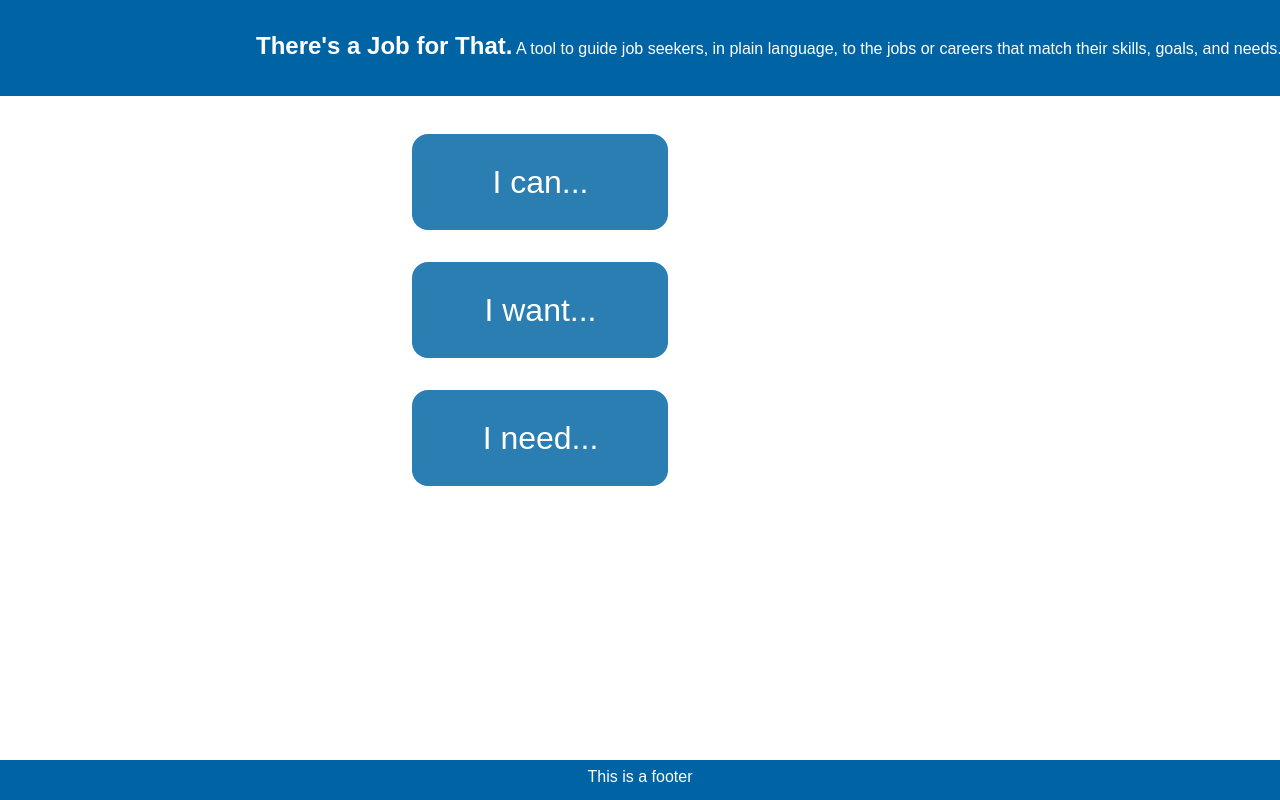
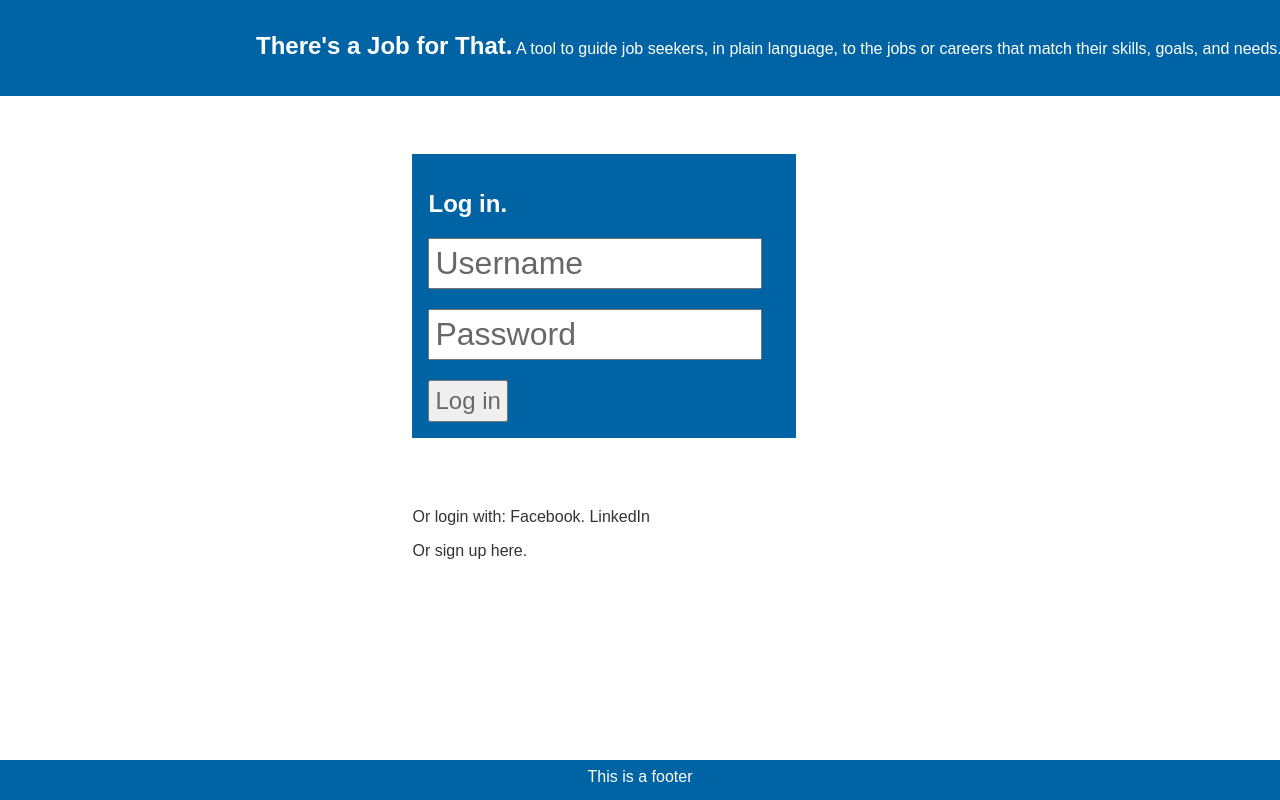
Before and after one commit to aliyarahman/theres-a-job-for-that, a Flask app: page / in a window 1280 px wide. Run offline with Flask 2, Linux system fonts and the light colour scheme; parts of the project's set-up code (start-up, migrations or seed data) failed here and were passed over.

Commit message:
Added login page

```diff
--- a/app/static/common.css
+++ b/app/static/common.css
@@ -1,11 +1,18 @@
 h1		{font-family: Arial, Helvetica, sans-serif; color: #333333;}
 
 body		{font-family: Arial,Helvetica,sans-serif; color: #333333;}
+
+a		{text-decoration: none; color: #333333}
+.white	{color: white;}
 
 .banner		{text-align: left; color: white; background-color: #0064A4; width: 100%; height: 4em; position: fixed; top: 0em; left: 0em; padding-left: 20%; padding-top: 2em;}
 #headline	{font-size: 1.5em; font-weight: bold;}
 .content  	{width: 60%; margin-left: auto; margin-right: auto; margin-top: 2em;}
 .footer		{text-align: center; color: white; background-color: #0064A4; width: 100%; height: 2em; position: fixed; bottom: 0em; left: 0em; padding-top: 0.5em;}
+
+.login_box	{margin-top: 50px; background-color: #0064A4; padding: 1em 1em 1em 1em; width: 22em;}
+.login_box input[type="text"]	{color: #686868; display:block; font-size: 2em; margin-top: 20px; padding: 5px; width: 10em;}
+input[type="submit"] {color: #686868; display:block; font-size: 2em; margin-top: 20px; padding: 5px; font-size: 1.5em;}
 
 .question_buttons_holder	{width: 60%; margin-left: auto; margin-right: auto; }
 .section_button	{width: 8em; height: 3em; font-size: 2em; text-align: center; margin-top: 1em; border-radius: 0.5em; color: white; background-color: #2a7eb2; line-height: 3em;}
@@ -15,4 +22,3 @@
 
 .question_block	{width: 70%; margin-left: auto; margin-right: auto; margin-top: 15%}
 .swipe_left, .swipe_right	{width: 30%;}
-a		{text-decoration: none; color: #333333}
--- a/app/templates/index.html
+++ b/app/templates/index.html
@@ -2,8 +2,9 @@
 {% block content %}
 
 
-<p> Ready to find a job that's right for you? Pick a section to start telling us about yourself.</p>
-<br><br>
+
+<br><br><br><br><br><br>
+<h2> Tell us about yourself.</h2>
 <div class="question_buttons_holder">
 <a href="{{ url_for('i_can') }}"><div class="section_button">I can...</div></a>
 <a href="{{ url_for('i_want') }}"><div class="section_button">I want...</div></a>
--- /dev/null
+++ b/app/templates/login.html
@@ -0,0 +1,25 @@
+{% extends 'base.html' %}
+{% block content %}
+
+
+
+<div class="question_buttons_holder">
+<br><br><br><br>
+
+
+	<div class="login_box">
+		<h2 class="white">Log in.</h2>
+			<form action="/index">
+					<input type="text" value="Username">
+					<input type="text" value="Password">
+					<input type="Submit" value="Log in">
+			</form>
+	</div>
+
+<br><br><br>
+<p>Or login with: Facebook. LinkedIn</p>
+<p><a href="">Or sign up here.</a></p>
+
+</div>
+
+{% endblock %}
--- a/app/views.py
+++ b/app/views.py
@@ -5,6 +5,10 @@
 from flask import render_template 	# So that we can render html files in our app
 
 @app.route('/')
+@app.route('/login')
+def login():
+	return render_template('login.html')
+
 @app.route('/index')	# This means this is the view for the landing page
 def index():
 	return render_template('index.html')
```
